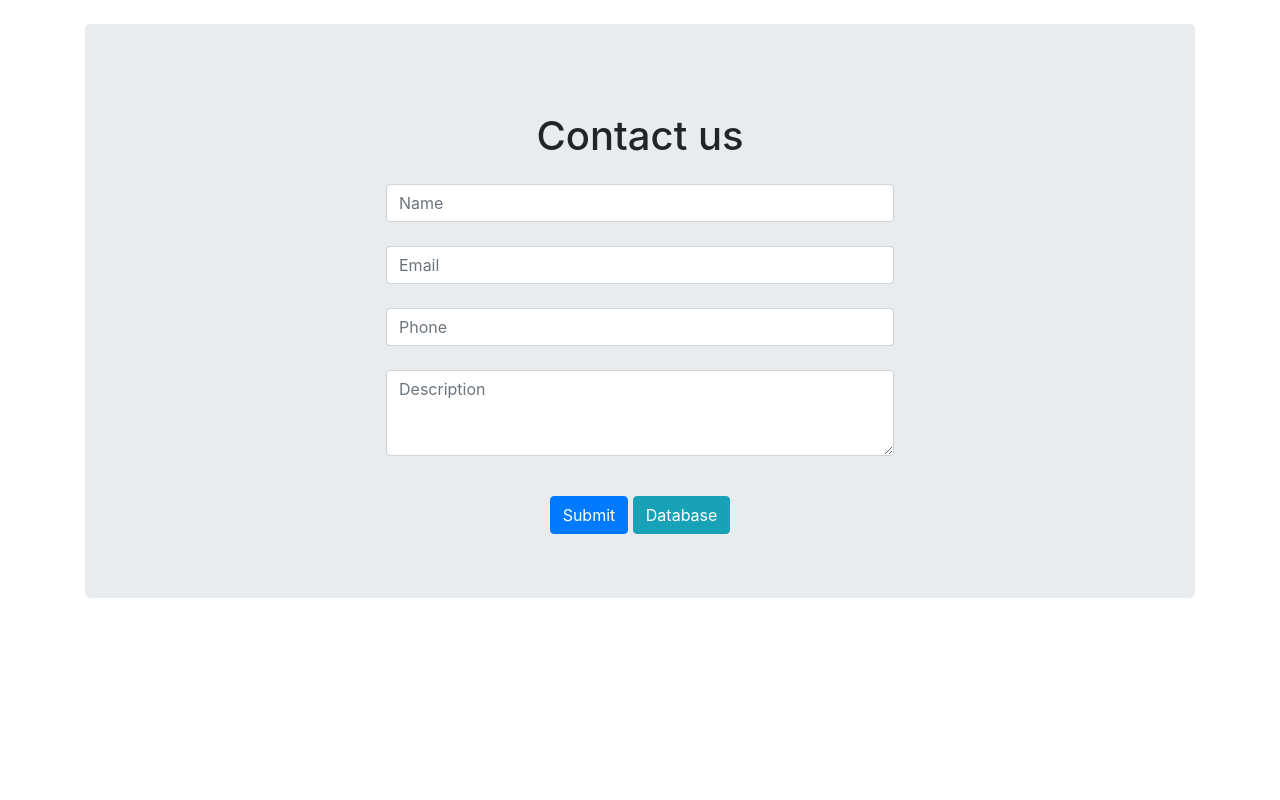
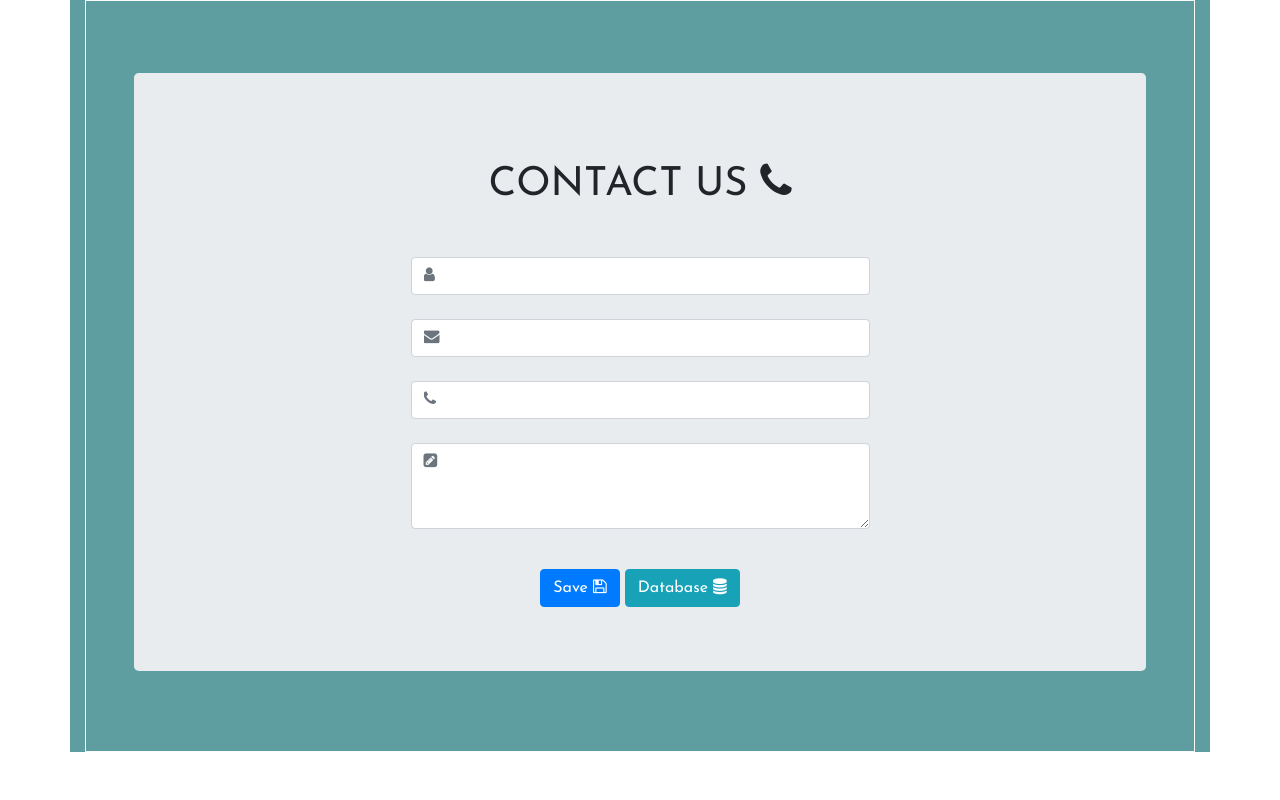
Before and after one commit to GouthamJb/formajax, a Django app: page / in a window 1280 px wide. Run offline with Django 3.2, Linux system fonts and the light colour scheme.

Commit message:
templates were modified so the webpage looks more beautiful

```diff
--- a/templates/index.html
+++ b/templates/index.html
@@ -4,112 +4,54 @@
   <head>
     <meta charset="UTF-8" />
     <meta name="viewport" content="width=device-width, initial-scale=1.0" />
-    <link
-      rel="stylesheet"
-      href="https://cdn.jsdelivr.net/npm/bootstrap@4.5.3/dist/css/bootstrap.min.css"
-      integrity="sha384-TX8t27EcRE3e/ihU7zmQxVncDAy5uIKz4rEkgIXeMed4M0jlfIDPvg6uqKI2xXr2"
-      crossorigin="anonymous"
-    />
-
-
+    <link rel="stylesheet" href="https://cdn.jsdelivr.net/npm/bootstrap@4.5.3/dist/css/bootstrap.min.css" integrity="sha384-TX8t27EcRE3e/ihU7zmQxVncDAy5uIKz4rEkgIXeMed4M0jlfIDPvg6uqKI2xXr2" crossorigin="anonymous"/>
+    <link rel="stylesheet" href="https://fonts.googleapis.com/css?family=Josefin+Sans">
+    <link rel="stylesheet"
+          href= "https://cdnjs.cloudflare.com/ajax/libs/font-awesome/4.7.0/css/font-awesome.min.css">
     <title>Contact Us</title>
   </head>
 
-  <body>
-    <div class="container">
-      <form
-        class="text-center"
-        border
-        border-light
-        p-5
-        method="POST"
-        id="post-form"
-        name="contact-form"
-      >
+  <body style="font-family: Josefin Sans,FontAwesome" >
+    <div class="container" style="background-color: cadetblue;">
+      <form class="text-center border border-light p-5" method="POST" id="post-form" name="contact-form">
         {% csrf_token %}
         <div class="jumbotron mt-4">
-          <p class="h1 mb-4 mt-4">Contact us</p>
+          <p class="h1 mb-4 mt-4">CONTACT US &#xF095</p>
           <div class="row">
             <div class="col-md-6 offset-md-3">
               <div class="form-group">
-                <input
-                  type="text"
-                  class="form-control"
-                  id="name"
-                  name="name"
-                  aria-describedby="nameHelp"
-                  placeholder="Name"
-                  pattern="[a-zA-Z ]+"
-                  required
-                />
-                <small id="nameHelp" class="form-text text-muted"
-                  ></small
-                >
+
+                <input type="text" class="form-control mt-4" id="name" name="name" aria-describedby="nameHelp" placeholder="&#xF007" pattern="[a-zA-Z ]+" required>
+
+
               </div>
 
               <div class="form-group">
                 <!-- <label for="name">Email</label> -->
-                <input
-                  type="email"
-                  class="form-control mt-4"
-                  id="email"
-                  name="email"
-                  aria-describedby="emailHelp"
-                  placeholder="Email"
-                  required
-                />
+                <input type="email" class="form-control mt-4" id="email" name="email" aria-describedby="emailHelp" placeholder="&#xF0e0" required/>
               </div>
 
               <div class="form-group">
                 <!-- <label for="name">Phone</label> -->
-                <input
-                  type="tel"
-                  class="form-control mt-4"
-                  id="phone"
-                  name="phone"
-                  aria-describedby="PhoneHelp"
-                  placeholder="Phone"
-                  pattern="[0-9]{10}"
-                  maxlength="10"
-                />
+                <input type="tel" class="form-control mt-4" id="phone" name="phone" aria-describedby="PhoneHelp" placeholder="&#xF095" pattern="[0-9]{10}" maxlength="10"/>
               </div>
 
               <div class="form-group">
                 <!-- <label for="description">Description</label> -->
-                <textarea
-                  placeholder="Description"
-                  required
-                  class="form-control mt-4"
-                  id="description"
-                  rows="3"
-                  minlength="20"
-
-                ></textarea>
+                <textarea placeholder="&#xF14b" required class="form-control mt-4" id="description" rows="3" minlength="20"></textarea>
               </div>
             </div>
           </div>
 
-          <button
-            type="submit"
-            class="btn btn-primary mt-4"
-            value="Submit Info"
-          >
-            Submit
-          </button>
+          <button type="submit" class="btn btn-primary mt-4" value="Submit Info">Save <i class="fa fa-save"></i></button>
 
-          <a href="{% url 'submissions' %}" class="btn btn-info mt-4"
-            >Database</a
-          >
+          <a href="{% url 'submissions' %}" class="btn btn-info mt-4">Database <i class="fa fa-database"></i></a>
         </div>
       </form>
     </div>
     <div style="background-color: aquamarine;"><p id="successfield"></p></div>
     <div style="background-color: red;"><p id="errorfield"></p></div>
-    <script
-      src="https://code.jquery.com/jquery-3.5.1.min.js"
-      integrity="sha256-9/aliU8dGd2tb6OSsuzixeV4y/faTqgFtohetphbbj0="
-      crossorigin="anonymous"
-    ></script>
+    <script src="https://code.jquery.com/jquery-3.5.1.min.js" integrity="sha256-9/aliU8dGd2tb6OSsuzixeV4y/faTqgFtohetphbbj0=" crossorigin="anonymous"></script>
     <!-- <script src="http://ajax.aspnetcdn.com/ajax/jquery.validate/1.11.1/jquery.validate.min.js"></script> -->
     <script
       src="https://cdnjs.cloudflare.com/ajax/libs/jquery-validate/1.19.2/jquery.validate.min.js"
--- a/templates/submit.html
+++ b/templates/submit.html
@@ -36,6 +36,6 @@
     </tbody>
   </table>
 </div>
-<button><a href="{% url 'index' %}">Go Back</a></button>
+<a href="{% url 'index' %}"><button><i class="fa fa-backward"></i>Previous page</button></a>
 </body>
 </html>
```
Also changed, not shown: db.sqlite3.
